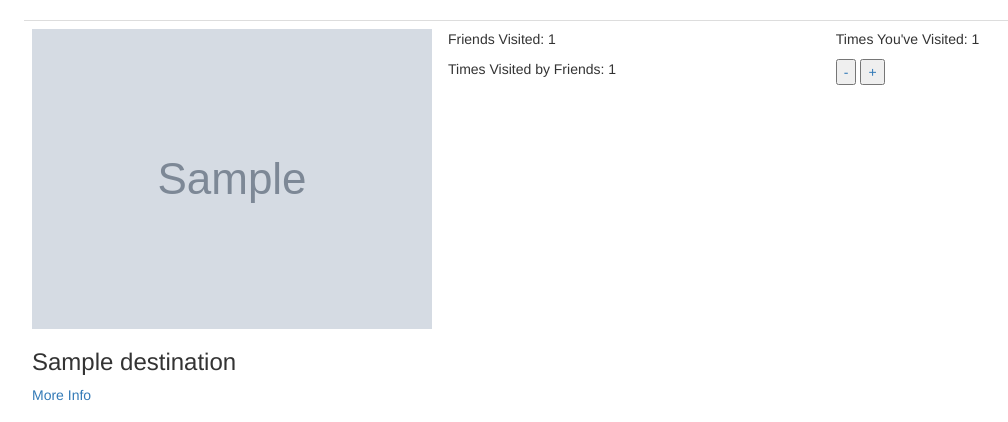
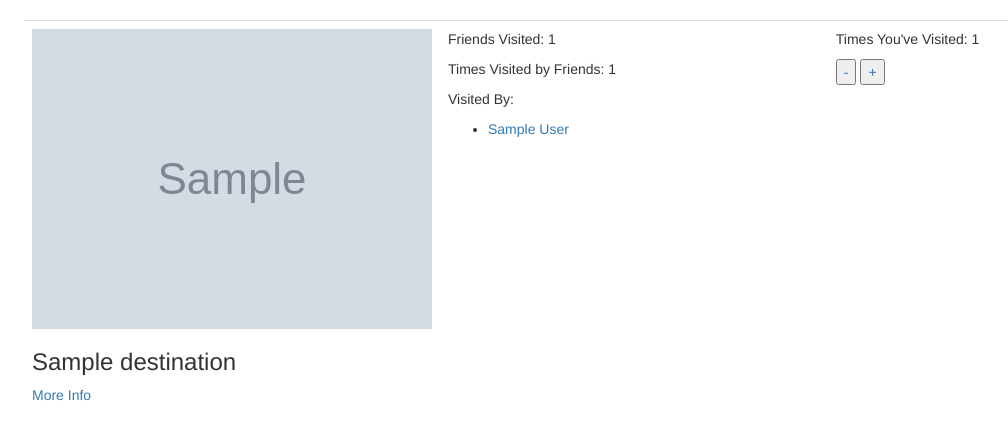
Before and after one commit to jberusch/herdcommunity, a Flask app: page /list in a window 1280 px wide. Shown: the part 52-474 px from the top of the page, without its empty margins (46-1054 px from the left). Run offline with Flask 2, Linux system fonts and the light colour scheme; a user stored in the database is signed in; tables that the repository leaves empty hold one stand-in row (values such as "Sample post"); grey boxes marked "Sample" are stand-in pictures; some libraries are stand-ins or nearby versions.

Commit message:
added profile pages and list of people who visited

```diff
--- a/herdcommunity/app/routes.py
+++ b/herdcommunity/app/routes.py
@@ -12,6 +12,37 @@ from flask_login import current_user, login_user, login_required
 def index():
     return render_template('index.html')
 
+@app.route('/list')
+@login_required
+def list():
+    page_number = request.args.get('page', 1, type=int)
+    destinations_paginated = Destination.query.order_by(Destination.num_visits.desc()).paginate(page_number, app.config['DESTINATIONS_PER_PAGE'], False)
+
+    # compile visit numbers for each destination
+    destinations = destinations_paginated.items
+    context = []
+    for d in destinations:
+        tmp = {'num_visits_by_current_user': 0, 'friends_visited': [], 'num_visits_by_friends': 0}
+        for assoc in d.users:
+            if assoc.user.user_id == current_user.user_id:
+                tmp['num_visits_by_current_user'] = assoc.num_visits
+            if assoc.user in current_user.friends:
+                tmp['friends_visited'].append(assoc.user)
+                print(assoc.user.username)
+                tmp['num_visits_by_friends'] += assoc.num_visits
+        context.append(tmp)
+
+    # create next and previous URLs for pagination
+    next_url = url_for('list', page=destinations_paginated.next_num) \
+        if destinations_paginated.has_next else None
+    prev_url = url_for('list', page=destinations_paginated.prev_num) \
+        if destinations_paginated.has_prev else None
+
+    return render_template('list.html', destinations=enumerate(destinations), context=context,
+                            next_url=next_url, prev_url=prev_url)
+
+# change the number of times current user has visited a destination
+# triggered by +/- buttons in list.html
 @app.route('/change_num_visits', methods=['POST'])
 def change_num_visits():
     destination_id = int(request.form['destination_id'])
@@ -25,7 +56,8 @@ def change_num_visits():
         if assoc.user.user_id == current_user.user_id:
             # update number of visits
             assoc.num_visits = max(assoc.num_visits + value, 0) # ensure value can't go below 0
-            new_num_visits = assoc.num_visits # get value to give back to webpage
+            # get value to give back to webpage
+            new_num_visits = assoc.num_visits
             assoc_found = True
             break
 
@@ -34,39 +66,20 @@ def change_num_visits():
         new_assoc = Association(num_visits=max(value, 0))
         new_assoc.user = current_user
         dest.users.append(new_assoc)
-        dest.num_visits = max(dest.num_visits + value, 0)
         db.session.add(new_assoc)
+
+    # update overall number of visits for destination
+    dest.num_visits = max(dest.num_visits + value, 0)
 
     db.session.commit()
     return jsonify({'new_num_visits': new_num_visits})
 
-@app.route('/list')
+@app.route('/user/<username>')
 @login_required
-def list():
-    page_number = request.args.get('page', 1, type=int)
-    destinations_paginated = Destination.query.paginate(page_number, app.config['DESTINATIONS_PER_PAGE'], False)
+def user(username):
+    user = User.query.filter_by(username=username).first_or_404()
 
-    # compile visit numbers for each destination
-    destinations = destinations_paginated.items
-    context = []
-    for d in destinations:
-        tmp = {'num_visits_by_current_user': 0, 'friends_visited': [], 'num_visits_by_friends': 0}
-        for assoc in d.users:
-            if assoc.user.user_id == current_user.user_id:
-                tmp['num_visits_by_current_user'] = assoc.num_visits
-            if assoc.user in current_user.friends:
-                tmp['friends_visited'].append(assoc.user)
-                tmp['num_visits_by_friends'] += assoc.num_visits
-        context.append(tmp)
-
-    # create next and previous URLs for pagination
-    next_url = url_for('list', page=destinations_paginated.next_num) \
-        if destinations_paginated.has_next else None
-    prev_url = url_for('list', page=destinations_paginated.prev_num) \
-        if destinations_paginated.has_prev else None
-
-    return render_template('list.html', destinations=enumerate(destinations), context=context,
-                            next_url=next_url, prev_url=prev_url)
+    return render_template('user.html', user=user, destinations=user.destinations)
 
 def check_user_exists(username):
     users = User.query.all()
--- a/herdcommunity/app/templates/base.html
+++ b/herdcommunity/app/templates/base.html
@@ -24,7 +24,7 @@
                 </ul>
                 <ul class="nav navbar-nav navbar-right">
                     {% if current_user %}
-                    <li><a href="/TODO">{{ current_user.name }}</a></li>
+                    <li><a href="{{ url_for('user', username=current_user.username) }}">{{ current_user.name }}</a></li>
                     {% else %}
                     <li><a href="{{ url_for('login') }}">Login</a></li>
                     <li><a href="{{ url_for('signup') }}">Sign Up</a></li>
--- a/herdcommunity/app/templates/list.html
+++ b/herdcommunity/app/templates/list.html
@@ -26,6 +26,12 @@
         <td>
             <p>Friends Visited: {{ context[index].friends_visited|length }}</p>
             <p>Times Visited by Friends: {{ context[index].num_visits_by_friends }}</p>
+            <p>Visited By:</p>
+            <ul>
+            {% for friend in context[index].friends_visited %}
+                <li><a href="{{ url_for('user', username=friend.username if friend.username else '') }}">{{ friend.name }}</a></li>
+            {% endfor %}
+            </ul>
         </td>
         <td>
             <p>Times You've Visited: <span id="times-user-visited-{{ dest.destination_id }}">
```
Also changed, not shown: herdcommunity/TODO.md (+2 -4 lines), herdcommunity/app/templates/user.html (added, +11 -0 lines), herdcommunity/app.db.
